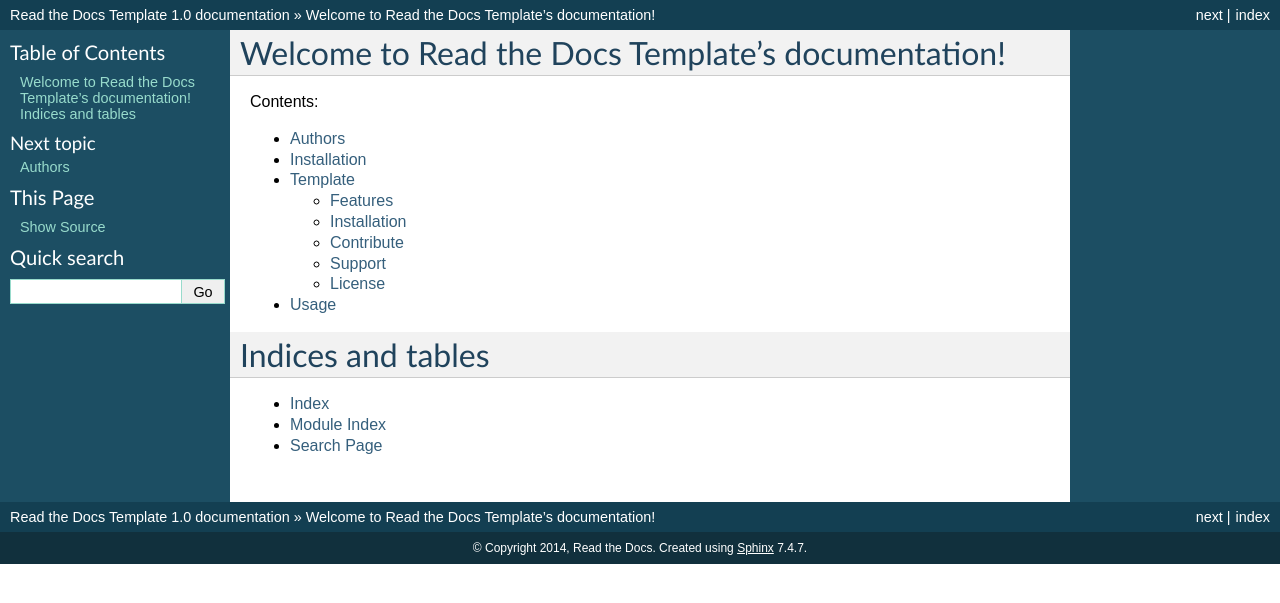
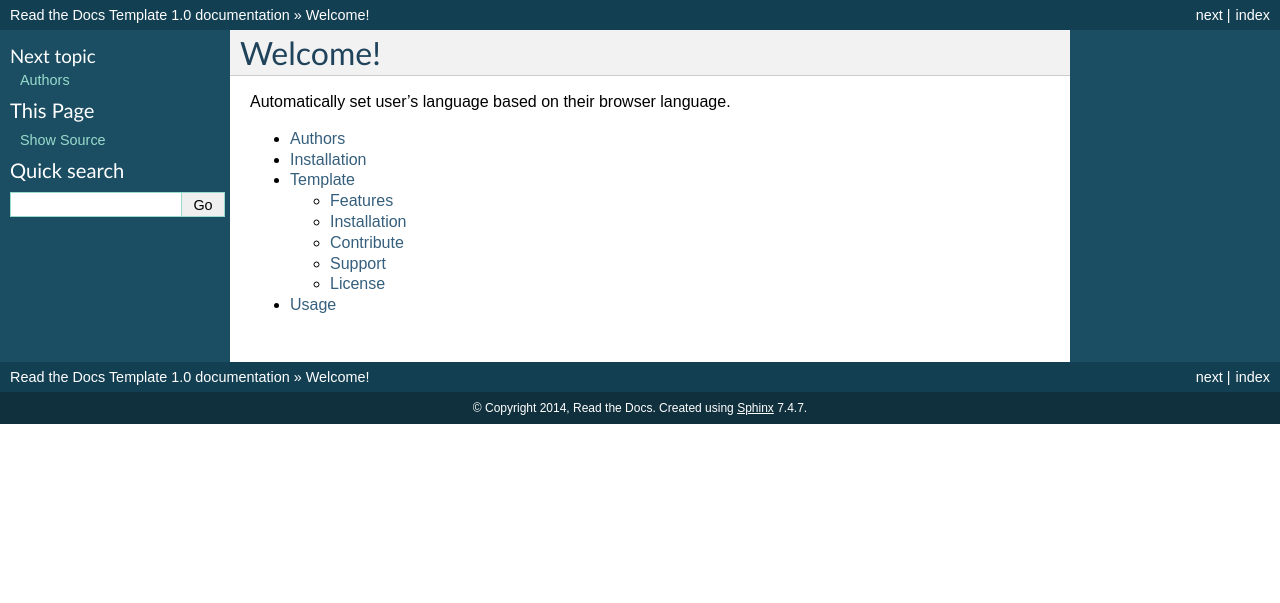
Before and after one commit to Marc-Philip/XF-AutoLanguage-Docs, a Sphinx documentation site: the page built from docs/index.rst, in a window 1280 px wide. Shown: the top 603 px of the page. Built offline with Sphinx 7.4.7, drawn with Linux system fonts in a browser that asks for light colours.

Commit message:
Update index.rst

```diff
--- a/docs/index.rst
+++ b/docs/index.rst
@@ -3,22 +3,13 @@
    You can adapt this file completely to your liking, but it should at least
    contain the root `toctree` directive.
 
-Welcome to Read the Docs Template's documentation!
+Welcome!
 ==================================================
+Automatically set user's language based on their browser language.
 
-Contents:
 
 .. toctree::
    :maxdepth: 2
    :glob:
 
    *
-
-
-
-Indices and tables
-==================
-
-* :ref:`genindex`
-* :ref:`modindex`
-* :ref:`search`
```
